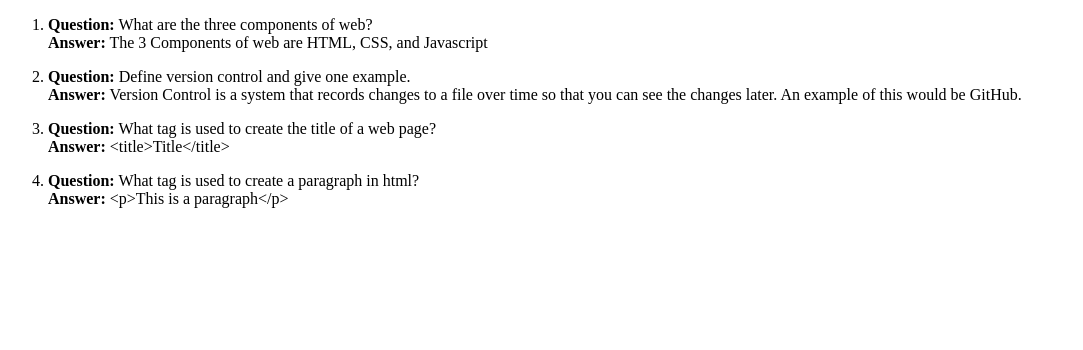
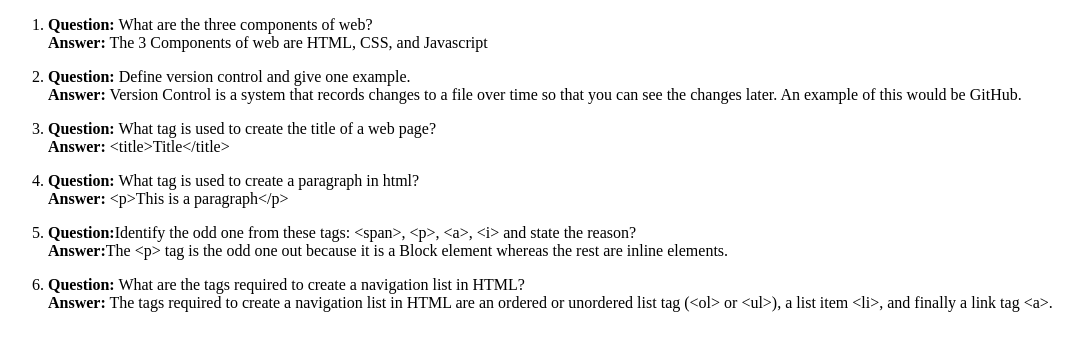
Before and after one commit to chen0593/chen0593.github.io, a plain HTML site: page lib2024/qa/index.html in a window 1280 px wide. Shown: the whole page, without its empty margins (0-1083 px from the left). Drawn offline with Linux system fonts and the light colour scheme.

Commit message:
Update index.html

```diff
--- a/lib2024/qa/index.html
+++ b/lib2024/qa/index.html
@@ -34,6 +34,20 @@
 				<strong>Answer:</strong> &lt;p&gt;This is a paragraph&lt;/p&gt;
 			</p>
 		</li>
+		<li>
+			<p>
+				<strong>Question:</strong>Identify the odd one from these tags: &lt;span&gt;, &lt;p&gt;, &lt;a&gt;, &lt;i&gt; and state the reason?
+				<br>
+				<strong>Answer:</strong>The &lt;p&gt; tag is the odd one out because it is a Block element whereas the rest are inline elements.
+			</p>
+		</li>
+		<li>
+			<p>
+				<strong>Question:</strong> What are the tags required to create a navigation list in HTML?
+				<br>
+				<strong>Answer:</strong> The tags required to create a navigation list in HTML are an ordered or unordered list tag (&lt;ol&gt; or &lt;ul&gt;), a list item &lt;li&gt;, and finally a link tag &lt;a&gt;.
+			</p>
+		</li>
 	</ol>
 
 </body>
```
